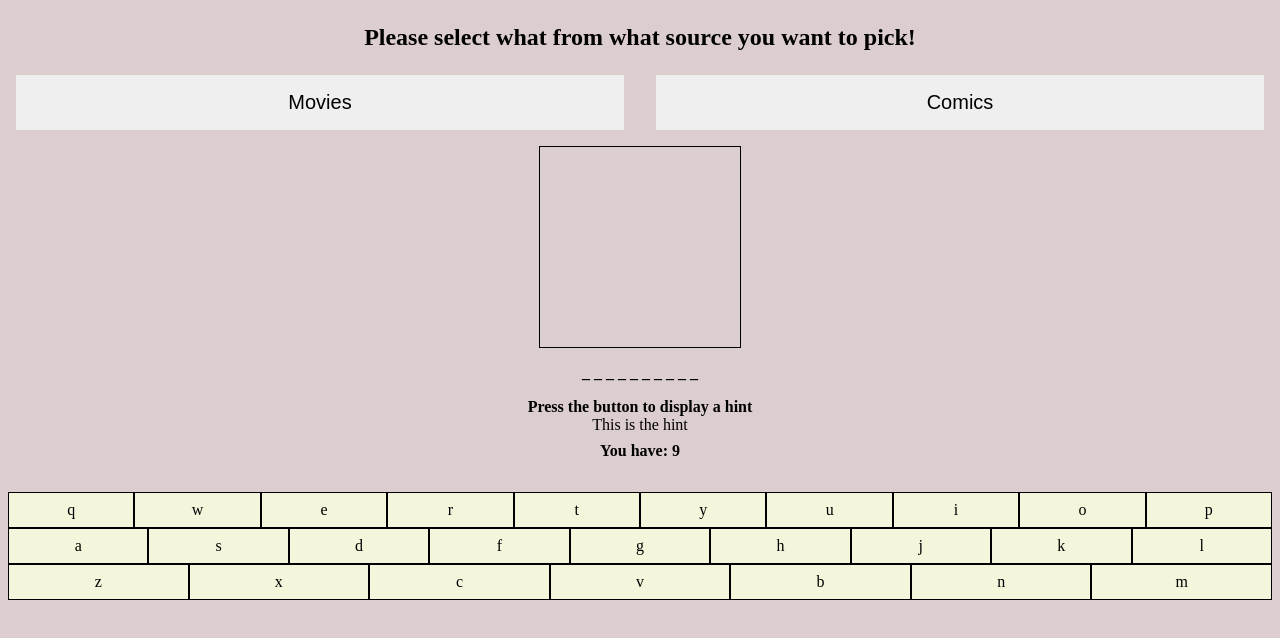
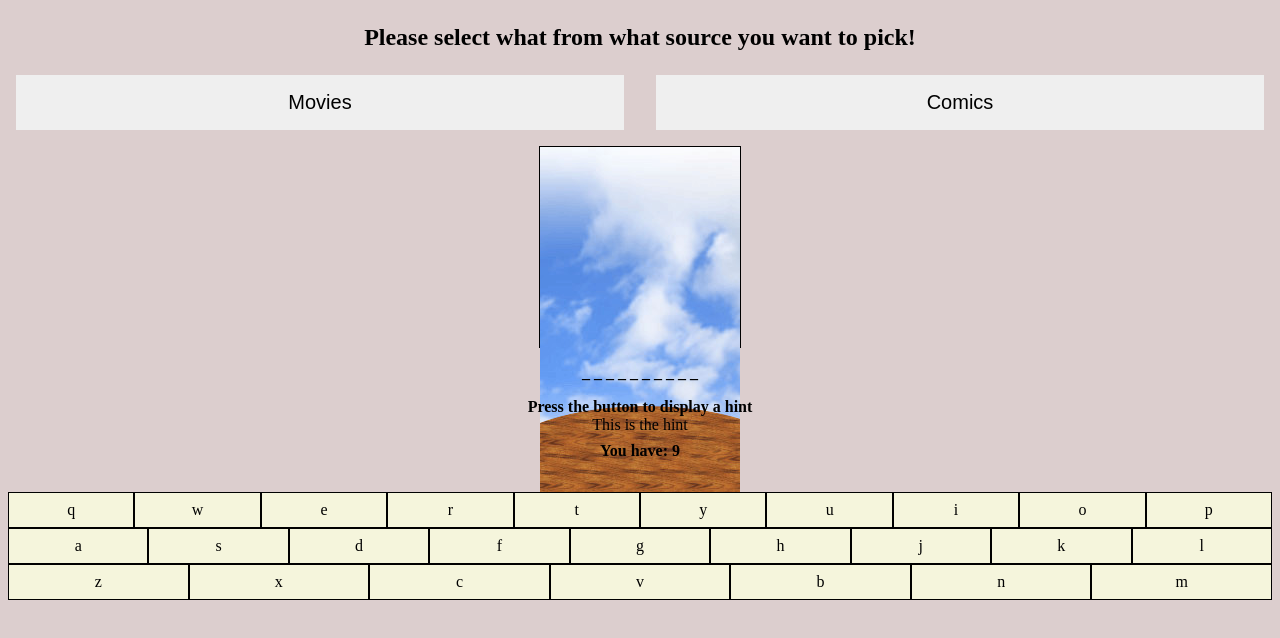
Before and after one commit to rfpotrero/hangman, a plain HTML site: page index.html in a window 1280 px wide. Both pictures are taken after a click on the button "Movies". Drawn offline with Linux system fonts and the light colour scheme.

Commit message:
Add img files and basic drawing function
Add the img files to draw the hangman and the basic function.
Next steps will expan the function and style the drawings.

```diff
--- a/index.html
+++ b/index.html
@@ -20,8 +20,8 @@
     </section>
 
     <!-- Drawing the hangman -->
-    <section class="box-graphic">
-        <canvas id="draw-graphic"></canvas>
+    <section class="box-graphic" >
+        <div id="draw-graphic"></div>
     </section>
     <!-- Name of the challenge to be resolved -->
     <section class="challenge-name">
--- a/script.js
+++ b/script.js
@@ -4,8 +4,10 @@
 function newGame(sourceType){
 
     livesNumber = 9;
+    hangmanParts = 0;
     document.getElementById("number-lives").innerHTML =  `<span>${livesNumber}</span>`;
 
+    document.getElementById("draw-graphic").innerHTML = '<img src="assets/images/hangmanDrawing/0.jpg" />'
 
     if (sourceType === "Movies") {
     let challengeRandomIndex = getRandomInt();
@@ -50,6 +52,7 @@ function challengeFailed(){
     console.log("Challenge Failed");
 }
 
+
 // Function to make the keyboard clickable and change style when a key is pressed.
 function interactiveKeyboard(challengeTitle){
     let keys = document.getElementsByClassName("key");
@@ -62,6 +65,15 @@ function interactiveKeyboard(challengeTitle){
            checkChallenge(keyClicked, challengeTitle)
         });
     }
+}
+
+function hangmanDraw(hangmanParts){
+
+    let hangmanSketch = HANGMAN_STEPS[hangmanParts]
+    console.log(HANGMAN_STEPS[hangmanParts])
+    document.getElementById("draw-graphic").innerHTML = ` <img src="assets/images/hangmanDrawing/${hangmanSketch}" alt="Drawn of a hangman" />
+    `
+
 }
 
 // Iterated through the challenge to find a match
@@ -77,20 +89,25 @@ function checkChallenge(keyClicked, challengeTitle){
     }
     if (letterFound == false){
         livesNumber = livesNumber -1
+        hangmanParts = hangmanParts + 1
         console.log(livesNumber)
         document.getElementById("number-lives").innerHTML =  `<span>${livesNumber}</span>`;
+        hangmanDraw(hangmanParts);
+
     }
     checkResult(challengeTitle,challengeTitleLetter,livesNumber)
 }
 
 // Arrays to store the name of the callenges.
-let sourceMovies = ["terminator", "the dark knight", "aliens", "the big short"]
-let sourceComics = ["batman", "superman", "lucifer", "wolverine", "daredevil"]
+const sourceMovies = ["terminator", "the dark knight", "aliens", "the big short"]
+const sourceComics = ["batman", "superman", "lucifer", "wolverine", "daredevil"]
+const HANGMAN_STEPS = ["0.jpg","1.jpg","2.jpg","3.jpg","4.jpg","5.jpg","6.jpg","7.jpg","8.jpg","9.jpg","10.jpg"]
 
 let templatePhrase = "<h1> You have selected the Movies category </h1>";
 let phrase = document.getElementById("gameCategoryPhrase");
-let challengeTitleLetter = [];
+let challengeTitleLetter = []
 let livesNumber = 0
+let hangmanParts = 9
 
 // The below create event listener for clicks.
 document.addEventListener("DOMContentLoaded", function() {
```
Also changed, not shown: assets/images/hangmanDrawing/0.jpg (added), assets/images/hangmanDrawing/1.jpg (added), assets/images/hangmanDrawing/10.jpg (added), assets/images/hangmanDrawing/2.jpg (added), assets/images/hangmanDrawing/3.jpg (added), assets/images/hangmanDrawing/4.jpg (added), assets/images/hangmanDrawing/5.jpg (added), assets/images/hangmanDrawing/6.jpg (added), assets/images/hangmanDrawing/7.jpg (added), assets/images/hangmanDrawing/8.jpg (added), assets/images/hangmanDrawing/9.jpg (added), 1 other file.
